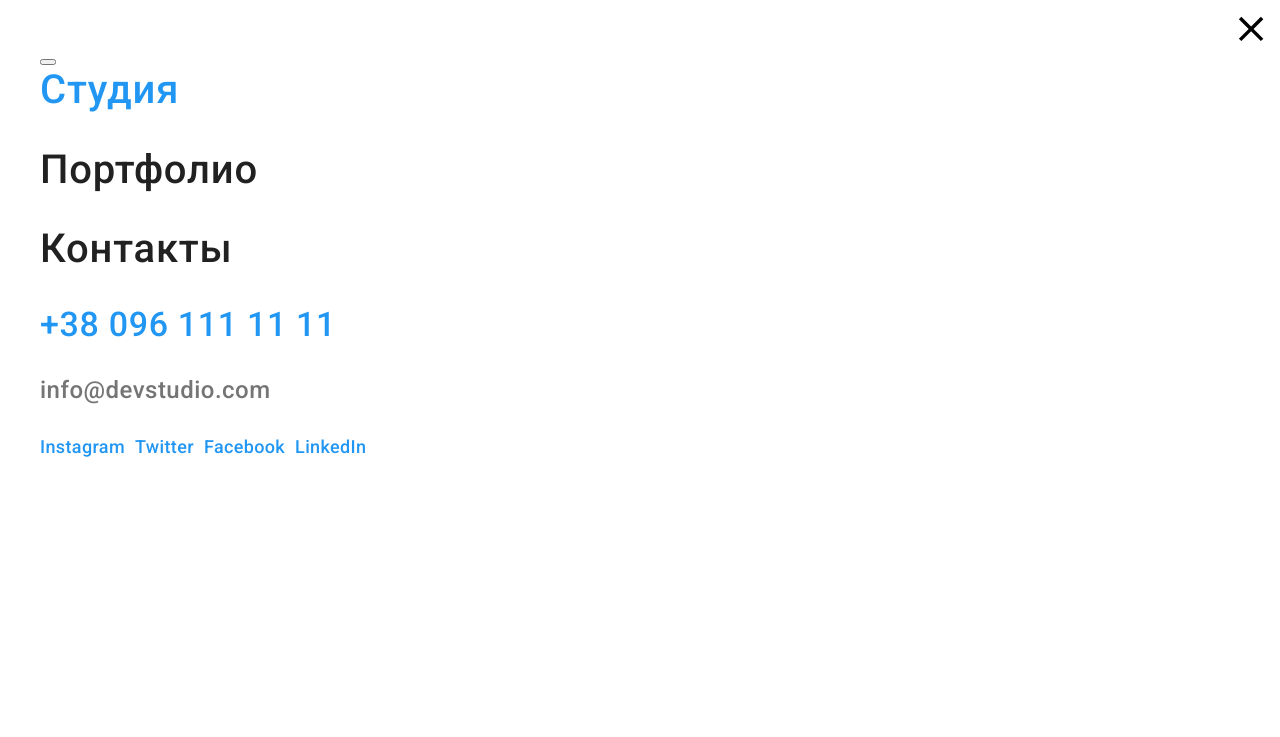
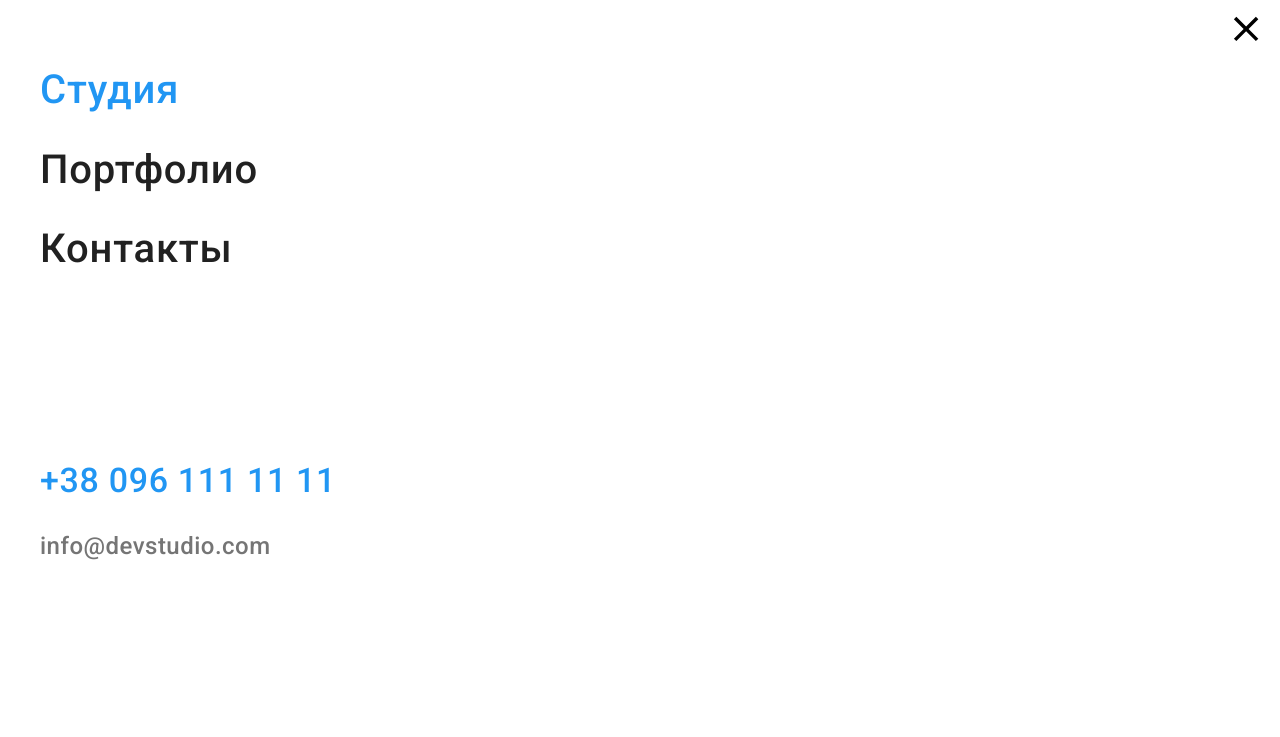
Before and after one commit to alina-prosk/goit-markup-hw-08, a plain HTML site: page index.html in a window 1280 px wide. Shown: the top 737 px of the page. Drawn offline with nearby package versions, Linux system fonts and the light colour scheme.

Commit message:
mob-menu

```diff
--- a/index.html
+++ b/index.html
@@ -21,7 +21,7 @@
     <div class="container">
         <a href="" lang="en" class="navigation-logo link">
             <span class="logo-accent link">Web</span>Studio</a>
-            <button type="button">
+            <button type="button" class="menu-btn">
                 <svg class="menu-open-btn">
                     <use href="./images/icon/symbol-defs.svg#icon-menu"></use>
                 </svg>
@@ -55,12 +55,13 @@
     </ul>
     </div>
     <div class="mob-menu">
-    <button type="button">
+    <button type="button" class="menu-btn">
         <svg class="menu-close-btn" width="40" height="40">
             <use href="./images/icon/symbol-defs.svg#icon-close-black-18dp-2-1"></use>
         </svg>
     </button>
     <nav class="mob-menu-nav">
+        <div class="mob-nav">
         <ul class="mob-menu-list list">
             <li class="mob-menu-item">
                 <a href="" class="mob-menu-link link current">Студия</a>
@@ -71,8 +72,9 @@
             <li class="mob-menu-item"><a href="" class="mob-menu-link link menu-link">Контакты</a>
             </li>
         </ul>
+        </div>
 
-    </nav>
+    <div class="mob-contact">
     <ul class="mob-menu-list list header-content">
         <li class="mob-menu-item">
             <a href="tel:+380961111111" class="tel-menu-link link nav">+38 096 111 11 11</a>
@@ -81,6 +83,7 @@
             <a href="mailto:info@devstudio.com" class="mail-menu-link link nav">info@devstudio.com</a>
         </li>
     </ul>
+    </div>
     <ul class="mob-soc__list list">
         <li class="mob-soc__item">
             <a href="" class="mob-soc__link link" target="_blank" rel="noopener noreferrer nofollow">Instagram</a>
@@ -95,6 +98,7 @@
             <a href="" class="mob-soc__link link" target="_blank" rel="noopener noreferrer nofollow">LinkedIn</a>
         </li>
     </ul>
+    </nav>
     </div>
     </header>-->
     <main>
--- /dev/null
+++ b/js/menu.js
@@ -0,0 +1,16 @@
+(() => {
+  const refs = {
+    openMenuBtn: document.querySelector(".menu-open-btn"),
+    closeMenuBtn: document.querySelector(".menu-close-btn"),
+    menu: document.querySelector(".mob-menu"),
+    body: document.querySelector("body"),
+  };
+
+  refs.openMenuBtn.addEventListener("click", toggleMenu);
+  refs.closeMenuBtn.addEventListener("click", toggleMenu);
+
+  function toggleMenu() {
+    refs.menu.classList.toggle("is-hidden");
+    refs.body.classList.toggle("no-scroll");
+  }
+})();
--- a/sass/layout/_header.scss
+++ b/sass/layout/_header.scss
@@ -107,18 +107,19 @@
     margin-right: 10px;
 }
 
+.menu-btn{
+    background-color: transparent;
+    border: none;
+}
+
 .menu-open-btn, .menu-close-btn {
     margin-left: auto;
     position: absolute;
         top: 10px;
-        right: 10px;
+        right: 15px;
         width: 40px;
         height: 40px;
-        background-color: transparent;
-        border: none;
-        display: block;
-        justify-content: center;
-        align-items: center;
+
 
         &:focus {
             outline: transparent;
@@ -138,10 +139,9 @@
     padding-top: 48px;
     padding-bottom: 48px;
     padding-left: 40px;
-}
-.mob-menu-list {
 
 }
+
 
 .mob-menu-link{
     font-weight: 500;
@@ -152,7 +152,9 @@
 }
 
 .mob-menu-item {
-    margin-bottom: 32px;
+    &:not(:last-child){
+        margin-bottom: 32px;
+    }
 }
 
 .current {
@@ -172,16 +174,23 @@ color: var(--focus-color);
         font-size: 24px;
         line-height: 1.17;
         letter-spacing: 0.02em;
-
         color: #757575;
 }
 
 .mob-soc__list{
     display: flex;
 }
-.mob-soc__item+.mob-soc__item {
-    margin-left: 10px;
+.mob-soc__item + .mob-soc__item {
+    margin-left: 20px;
+    &::before {
+            content: "";
+            padding-right: 10px;
+            width: 1px;
+            height: 22px;
+            border-right: 1px solid rgba(33, 33, 33, 0.2);
+        }
 }
+
 
 .mob-soc__link{
     font-weight: 500;
@@ -190,3 +199,10 @@ color: var(--focus-color);
         letter-spacing: 0.02em;
         color:var(--focus-color);
 }
+.mob-menu-nav{
+    display: flex;
+    overflow: auto;
+    flex-direction: column;
+    justify-content: space-between;
+    height: 100%;
+}
```
Also changed, not shown: css/main.css, css/main.min.css, 2 other files.
